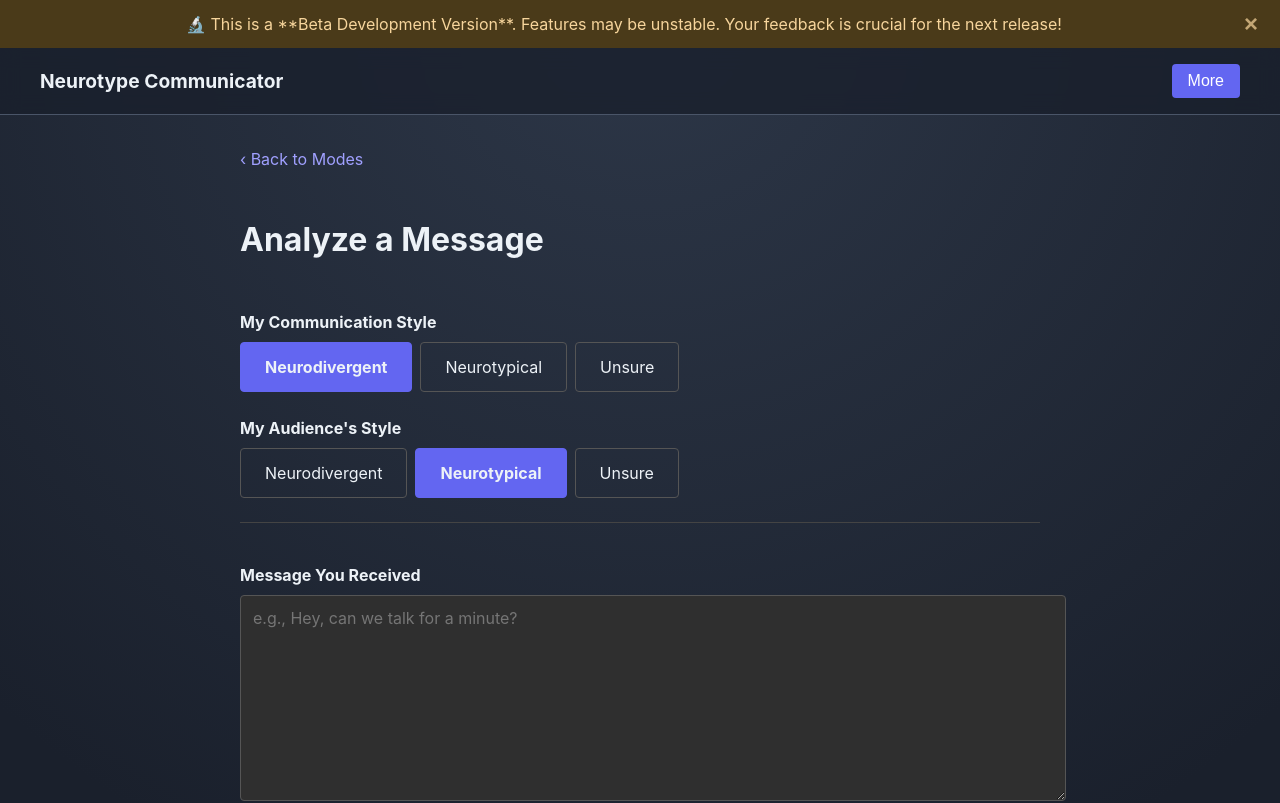
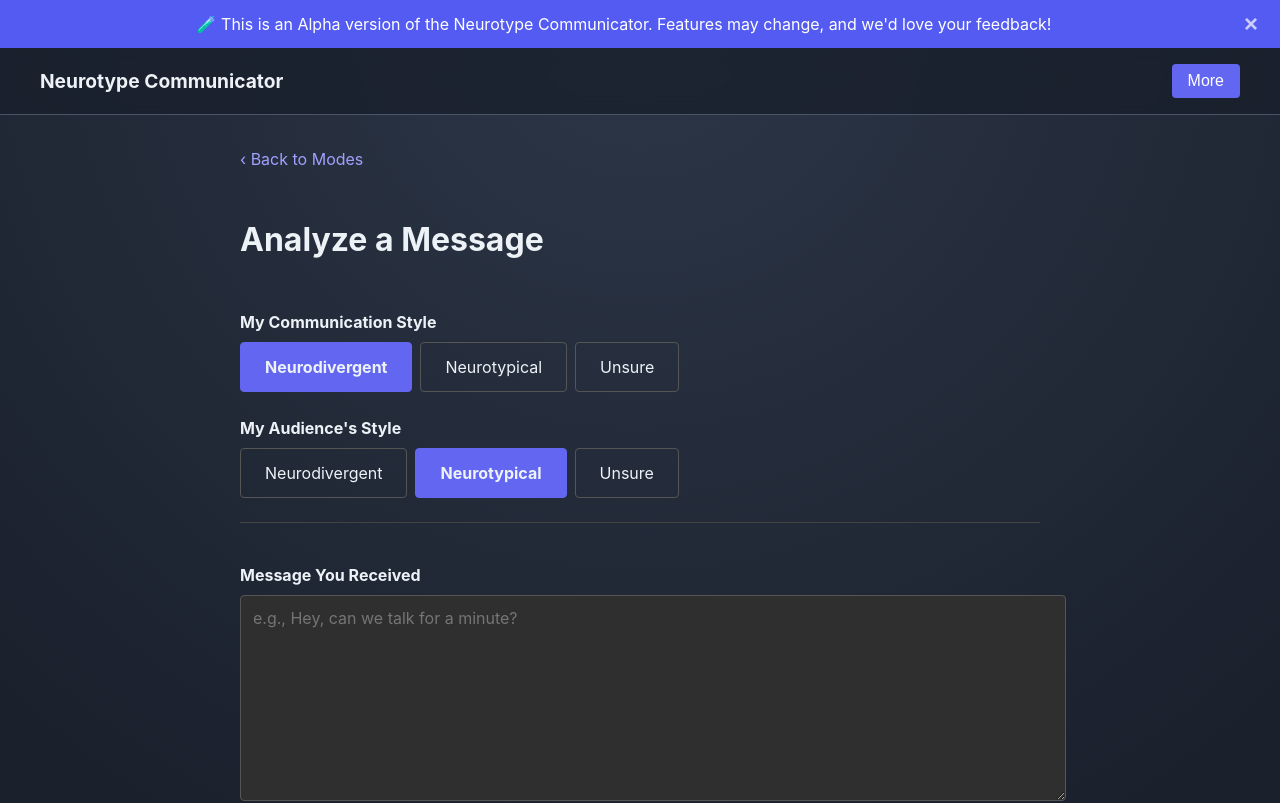
Before and after one commit to SolFlourishes/neurotype-communicator-frontend, a React (Vite) app: page /translate/analyze in a window 1280 px wide. Shown: the top 803 px of the page. Built offline with nearby package versions, Linux system fonts and the light colour scheme; no server answers.

Commit message:
fix: Revert banner to Alpha version on main branch

```diff
--- a/src/components/AlphaBanner.jsx
+++ b/src/components/AlphaBanner.jsx
@@ -5,7 +5,7 @@ function AlphaBanner({ onDismiss }) {
   return (
     <div className="alpha-banner">
       <p>
-        🔬 This is a **Beta Development Version**. Features may be unstable. Your feedback is crucial for the next release!
+        🧪 This is an Alpha version of the Neurotype Communicator. Features may change, and we'd love your feedback!
       </p>
       <button onClick={onDismiss} className="dismiss-button" aria-label="Dismiss banner">&times;</button>
     </div>
--- a/src/components/Feedback.css
+++ b/src/components/Feedback.css
@@ -1,38 +1,37 @@
-.feedback-box {
-  border: 1px solid #444;
-  border-radius: 8px;
-  padding: 1.5rem;
-  background-color: #2a2a2a;
+.alpha-banner {
+  background-color: #535bf2; /* The original Alpha blue color */
+  color: white;
+  padding: 0.75rem 2rem;
+  text-align: center;
+  display: flex;
+  justify-content: center;
+  align-items: center;
+  position: relative;
 }
 
-.feedback-box h3 {
-  margin-top: 0;
+.alpha-banner p {
+  margin: 0;
+  padding-right: 2rem; /* Space for the button */
 }
 
-.stars-container {
-  margin-bottom: 1rem;
+.alpha-banner strong {
+    font-weight: bold;
 }
 
-.star {
-  font-size: 2.5rem;
+.dismiss-button {
+  position: absolute;
+  right: 1rem;
+  top: 50%;
+  transform: translateY(-50%);
+  background: none;
+  border: none;
+  color: white;
+  font-size: 1.5rem;
+  font-weight: bold;
   cursor: pointer;
-  color: #555;
-  transition: color 0.2s;
+  opacity: 0.7;
 }
 
-.star.filled {
-  color: #ffc107;
+.dismiss-button:hover {
+    opacity: 1;
 }
-
-.comment-box {
-  width: 100%;
-  min-height: 80px;
-  padding: 0.75rem;
-  border-radius: 4px;
-  border: 1px solid #555;
-  background-color: #2f2f2f;
-  color: #f0f0f0;
-  font-size: 1rem;
-  font-family: inherit;
-  resize: vertical;
-}
```
